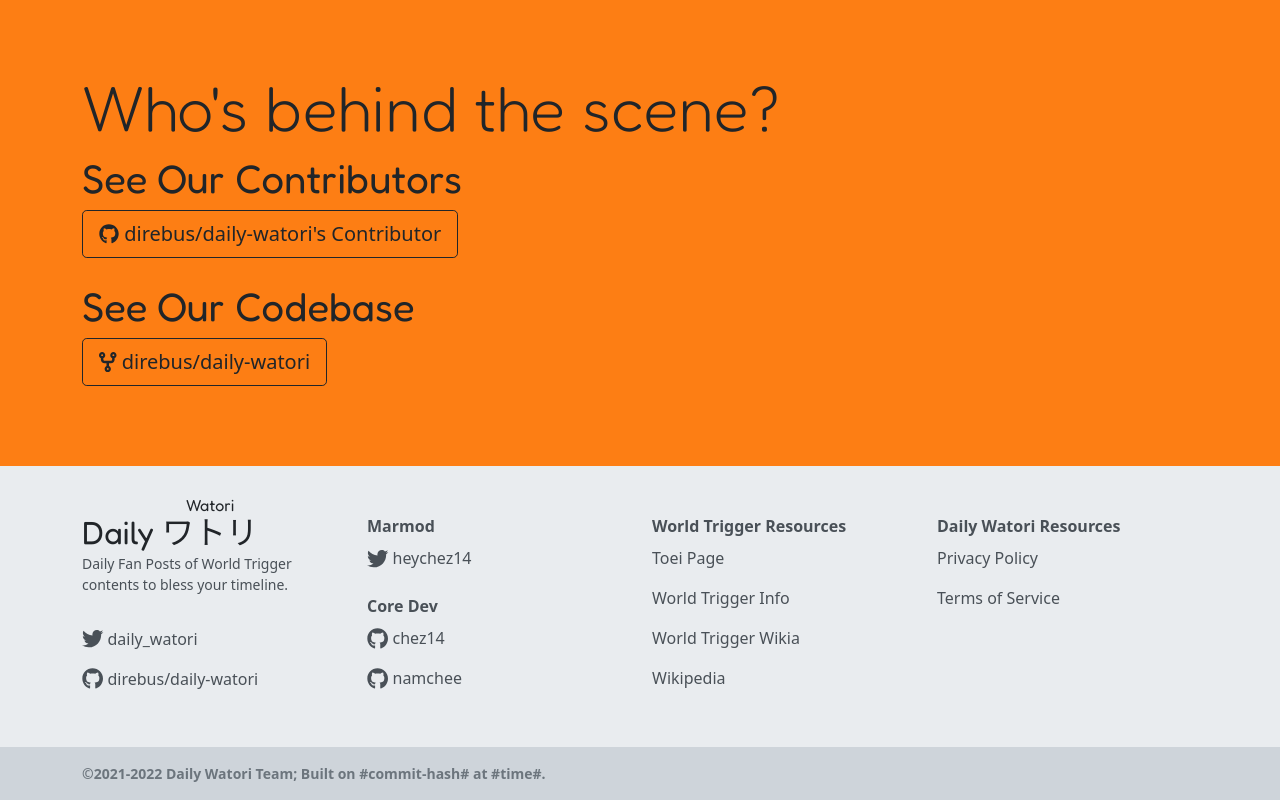
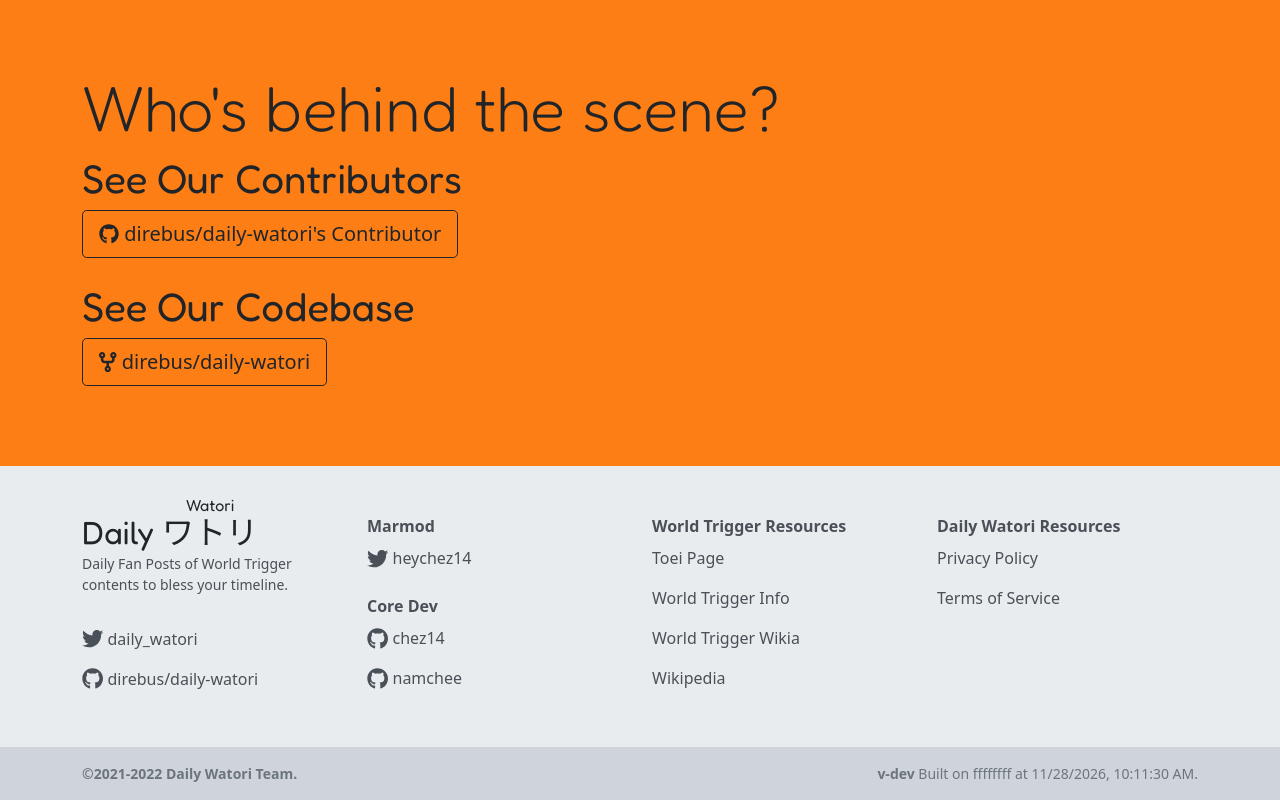
Before and after one commit to direbus/daily-watori, a Next.js app in the folder packages/web/: page / in a window 1280 px wide. Shown: the part 722-1522 px from the top of the page. Built offline with nearby package versions, Linux system fonts and the light colour scheme.

Commit message:
chore: Add build info to ease the debug

```diff
--- a/packages/web/fragments/footer/footer.tsx
+++ b/packages/web/fragments/footer/footer.tsx
@@ -66,7 +66,14 @@ function AppFooter() {
     </footer>
     <footer className={styles.footerSub}>
       <Container>
-        <p className='m-0 small fw-bold'>&copy;2021-{(new Date()).getFullYear()} Daily Watori Team; Built on #commit-hash# at #time#.</p>
+        <Row>
+          <Col>
+            <p className='m-0 small fw-bold'>&copy;2021-{(new Date()).getFullYear()} Daily Watori Team.</p>
+          </Col>
+          <Col>
+            <p className='m-0 small text-end'><strong>{process.env.BUILD_VER}</strong> Built on {process.env.BUILD_GIT_HASH} at {process.env.BUILD_DATE}.</p>
+          </Col>
+        </Row>
       </Container>
     </footer>
   </>
--- a/packages/web/next.config.js
+++ b/packages/web/next.config.js
@@ -1,6 +1,11 @@
 /** @type {import('next').NextConfig} */
 const nextConfig = {
   reactStrictMode: true,
+  env: {
+    BUILD_GIT_HASH: process.env.GIT_HASH || "ffffffff",
+    BUILD_DATE: (new Date()).toLocaleString(),
+    BUILD_VER: process.env.BUILD_VER || "v-dev"
+  }
 }
 
 module.exports = nextConfig
```
